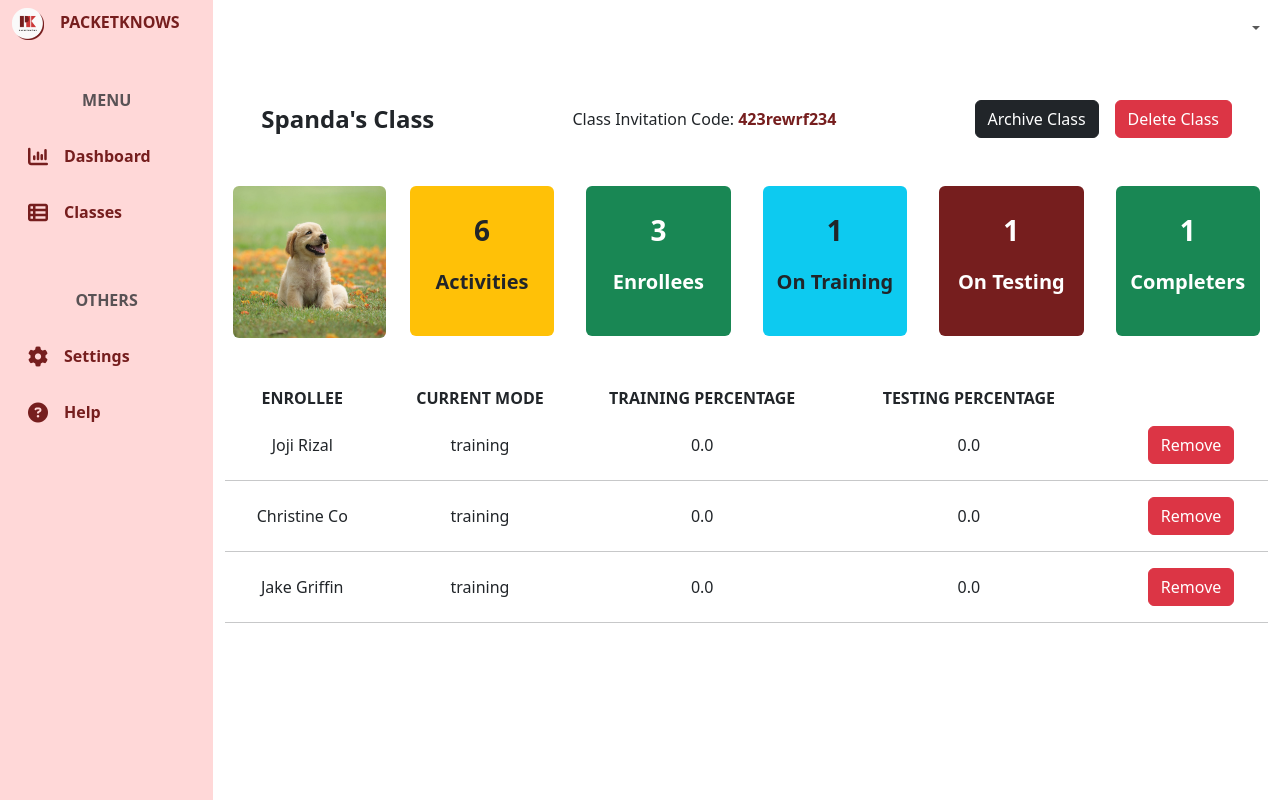
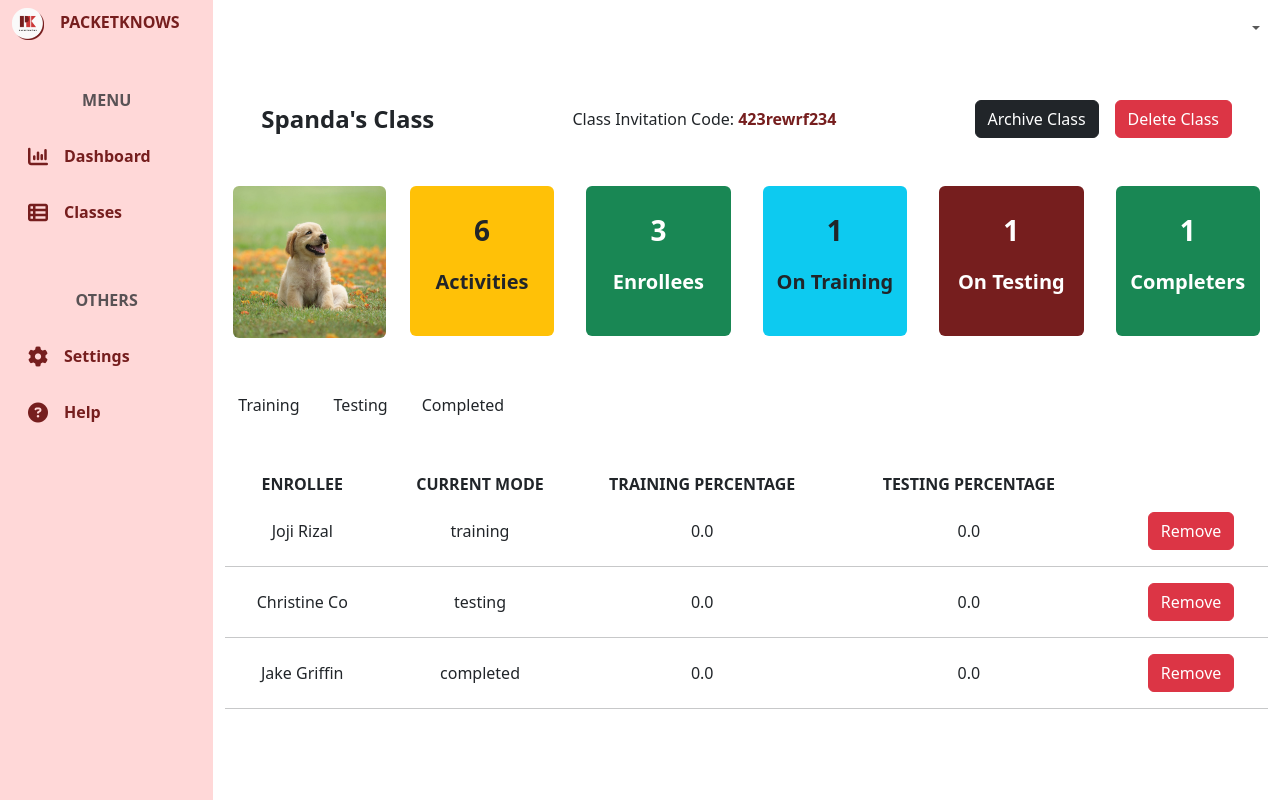
Before and after one commit to ralpkendall-tsu/PacketKnows-2, a Django app: page /classroom/class-dashboard/27/ in a window 1280 px wide. Run offline with Django 4.2, Linux system fonts and the light colour scheme; data comes from the database, SQL or seed files in the repository; both versions use the stored data as it was after the commit; some libraries are stand-ins or nearby versions.

Commit message:
Add instructor module: student filtering base on status

```diff
--- a/classroom/urls.py
+++ b/classroom/urls.py
@@ -17,4 +17,5 @@ urlpatterns = [
     path('archive-class/<int:classID>/', ClassroomViews.ArchiveClassView, name='archiveClass'),
     path('delete-class/<int:classID>/', ClassroomViews.DeleteClassView, name='deleteClass'),
     path('remove-student/<int:classID>/<int:userID>', ClassroomViews.RemoveStudentView, name='removeStudent'),
+    path('get-students/<int:classroomID>/<str:status>/', ClassroomViews.GetStudentsView, name='getStudents'),
 ]
--- a/classroom/views.py
+++ b/classroom/views.py
@@ -179,7 +179,7 @@ def ClassDashboardView(request, classID):
             studentData["name"] = f"{student.first_name} {student.last_name}"
 
             # current mode
-            enrollment = Enrollment(student=student, classroom=classroom)
+            enrollment = Enrollment.objects.get(student=student, classroom=classroom)
             studentData["currentMode"] = enrollment.status
 
             # training percentage
@@ -238,3 +238,35 @@ def RemoveStudentView(request, classID, userID):
         return JsonResponse({"message": "Student removed successfully"}, status=200)
     except Exception as e:
         return JsonResponse({"message": f"Error removing student: {str(e)}"}, status=500)
+
+
+def GetStudentsView(request,classroomID, status):
+    context = {}
+    if request.method == "POST":
+        pass
+    else:
+        studentDatas = []
+        classroom = Classroom.objects.get(id=classroomID)
+        context["classroom"] = classroom
+        students = classroom.students.filter(enrollment__status=status)
+
+        for student in students:
+            studentData = {}
+            studentData["id"] = student.id
+            studentData["name"] = f"{student.first_name} {student.last_name}"
+
+            # current mode
+            enrollment = Enrollment.objects.get(student=student, classroom=classroom)
+            studentData["currentMode"] = enrollment.status
+
+            # training percentage
+            studentData["trainingPercentage"] = computeTrainingProgressReport(student, classroom)["total_training_percentage"]
+            # testing percentage
+            studentData["testingPercentage"] = computeTestingProgressReport(student, classroom)["total_testing_percentage"]
+
+            # append studentData to studentDatas
+            studentDatas.append(studentData)
+
+        context["studentDatas"] = studentDatas
+
+    return render(request, 'core/classes/instructor-class-dashboard-student-partial.html', context)
--- /dev/null
+++ b/templates/core/classes/instructor-class-dashboard-student-partial.html
@@ -0,0 +1,16 @@
+{% for studentdata in studentDatas %}
+<a href="{% url 'core:progressReportTrainingInstructor' classSlug=classroom.code userID=studentdata.id %}" class="text-dark text-decoration-none">
+    <div class="row text-center align-items-center">
+        <div class="col-2">{{studentdata.name}}</div>
+        <div class="col-2">{{studentdata.currentMode}}</div>
+        <div class="col-3">{{studentdata.trainingPercentage}}</div>
+        <div class="col-3">{{studentdata.testingPercentage}}</div>
+        <div class="col-2">
+            <button class="btn btn-danger removeStudent" hx-post="{% url 'classroom:removeStudent' userID=studentdata.id classID=classroom.id %}">
+                Remove
+            </button>
+        </div>
+    </div>
+    <hr>
+</a>
+{% endfor %}
--- a/templates/core/classes/instructor-class-dashboard.html
+++ b/templates/core/classes/instructor-class-dashboard.html
@@ -85,29 +85,23 @@
 
                 <div class="container mt-5 ">
 
-                    <div class="row text-center fw-bold mb-3">
+                    <div class="d-flex gap-2 mb-5">
+                        <button class="btn " hx-get="{% url 'classroom:getStudents' classroomID=classroom.id status='training' %}" hx-target="#studentsContainer">Training</button>
+                        <button class="btn " hx-get="{% url 'classroom:getStudents' classroomID=classroom.id status='testing' %}" hx-target="#studentsContainer">Testing</button>
+                        <button class="btn " hx-get="{% url 'classroom:getStudents' classroomID=classroom.id status='completed' %}" hx-target="#studentsContainer">Completed</button>
+                    </div>
+
+                    <div class="row text-center fw-bold my-3">
                         <div class="col-2">ENROLLEE</div>
                         <div class="col-2">CURRENT MODE</div>
                         <div class="col-3">TRAINING PERCENTAGE</div>
                         <div class="col-3">TESTING PERCENTAGE</div>
                         <div class="col-2"></div>
                     </div>
-                    {% for studentdata in studentDatas %}
-                    <a href="{% url 'core:progressReportTrainingInstructor' classSlug=classroom.code userID=studentdata.id %}" class="text-dark text-decoration-none">
-                        <div class="row text-center align-items-center">
-                            <div class="col-2">{{studentdata.name}}</div>
-                            <div class="col-2">{{studentdata.currentMode}}</div>
-                            <div class="col-3">{{studentdata.trainingPercentage}}</div>
-                            <div class="col-3">{{studentdata.testingPercentage}}</div>
-                            <div class="col-2">
-                                <button class="btn btn-danger removeStudent" hx-post="{% url 'classroom:removeStudent' userID=studentdata.id classID=classroom.id %}">
-                                    Remove
-                                </button>
-                            </div>
-                        </div>
-                        <hr>
-                    </a>
-                    {% endfor %}
+                    <div id="studentsContainer">
+                        {% include 'core/classes/instructor-class-dashboard-student-partial.html'%}
+                    </div>
+
                 </div>
 
 
```
Also changed, not shown: db.sqlite3.
